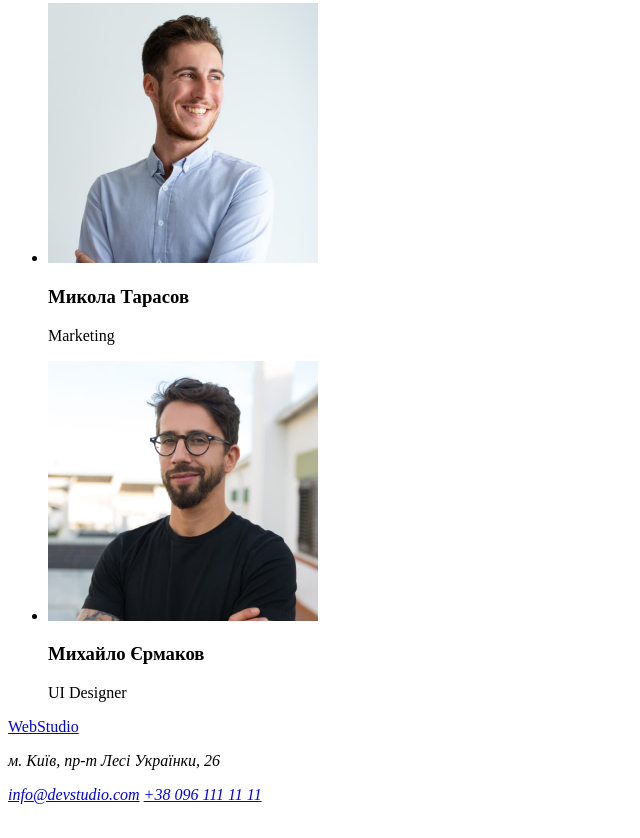
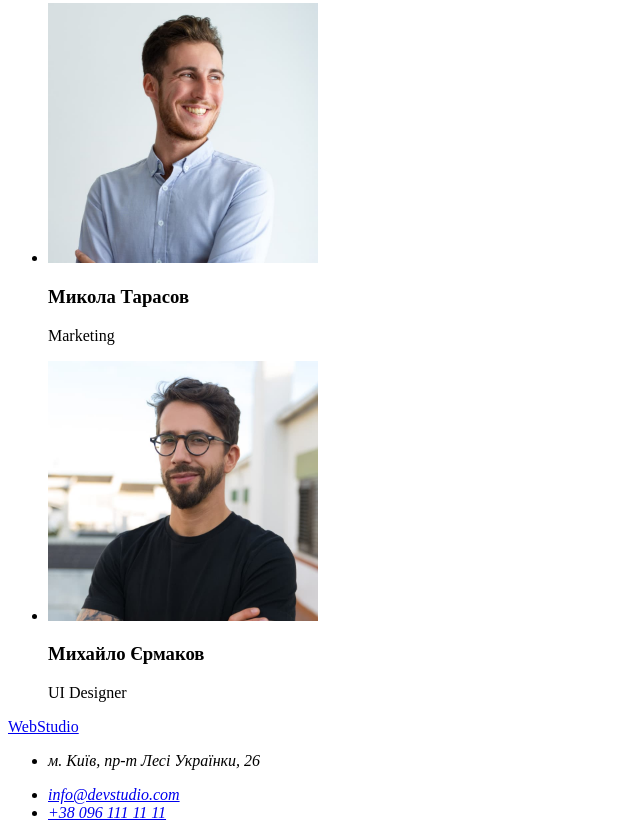
Before and after one commit to Tsylepa/goit-markup-hw-01, a plain HTML site: page index.html in a window 1280 px wide. Shown: the part 2333-3171 px from the top of the page, without its empty margins (0-640 px from the left). Before the commit the page ends 3145 px from the top, so only its background shows below. Drawn offline with Linux system fonts and the light colour scheme.

Commit message:
Address merging

```diff
--- a/index.html
+++ b/index.html
@@ -98,12 +98,11 @@
         <a href="./" class="logo">WebStudio</a>
 
         <address>
-            <p>м. Київ, пр-т Лесі Українки, 26</p>
-        </address>
-
-        <address>
-            <a href="mailto:info@devstudio.com">info@devstudio.com</a>
-            <a href="tel:+380961111111">+38 096 111 11 11</a>
+            <ul>
+                <li><p>м. Київ, пр-т Лесі Українки, 26</p></li>
+                <li><a href="mailto:info@devstudio.com">info@devstudio.com</a></li>
+                <li><a href="tel:+380961111111">+38 096 111 11 11</a></li>
+            </ul>
         </address>
     </footer>
 </body>
```
